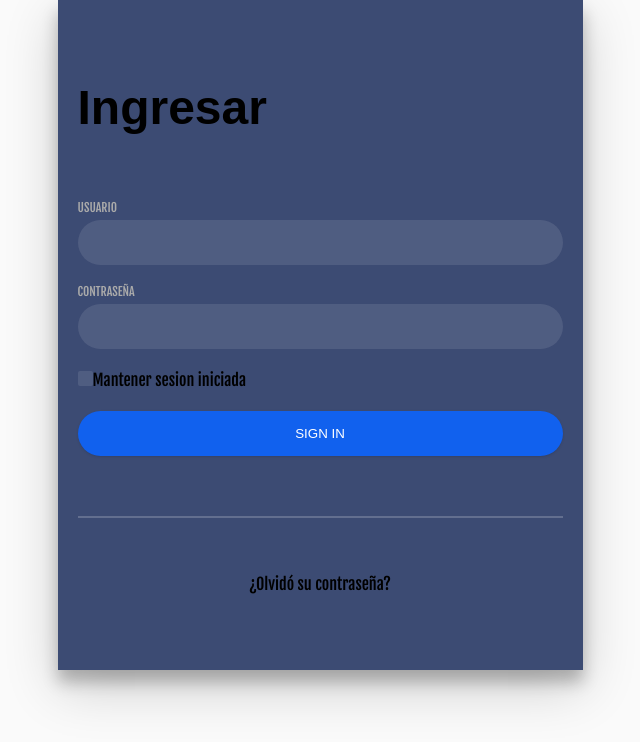
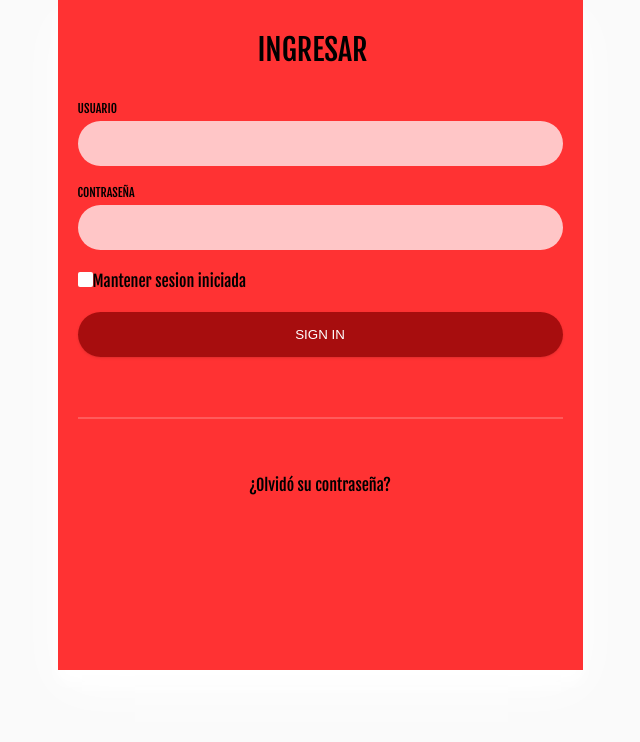
Before and after one commit to Sebas-TM/BodegaYasumiWeb, a React (Vite) app in the folder Bodega-Yasumi/: page /login in a window 1280 px wide. Shown: the top 742 px of the page, without its empty margins (320-960 px from the left). Built offline with nearby package versions, Linux system fonts and the light colour scheme.

Commit message:
Login y register maquetados

```diff
--- a/Bodega-Yasumi/src/assets/scss/components/login/login.scss
+++ b/Bodega-Yasumi/src/assets/scss/components/login/login.scss
@@ -24,15 +24,16 @@ a{color:inherit;text-decoration:none}
 	max-width:525px;
 	min-height:670px;
 	position:relative;
-	box-shadow:0 12px 15px 0 rgba(0,0,0,.24),0 17px 50px 0 rgba(0,0,0,.19);
+	box-shadow:0 12px 15px 0 #fff,0 17px 50px 0 rgba(255, 255, 255, 1);
 }
 .login-html{
 	width:100%;
 	height:100%;
 	position:absolute;
 	padding: 2rem;
-	background:rgba(40,57,101,.9);
+	background:#ff3233;
 }
+
 // .login-html .sign-in-htm,
 // .login-html .sign-up-htm{
 // 	top:0;
@@ -45,7 +46,6 @@ a{color:inherit;text-decoration:none}
 // 	transition:all .4s linear;
 // }
 .login-html .sign-in,
-.login-html .sign-up,
 .login-form .group .check{
 	display:none;
 }
@@ -55,17 +55,17 @@ a{color:inherit;text-decoration:none}
 	text-transform:uppercase;
 }
 .login-html .tab{
-	font-size:22px;
+	font-size:30px;
+	text-align: center;
 	margin-right:15px;
 	padding-bottom:5px;
 	margin:0 15px 10px 0;
 	display:inline-block;
 	border-bottom:2px solid transparent;
 }
-.login-html .sign-in:checked + .tab,
-.login-html .sign-up:checked + .tab{
-	color:#fff;
-	border-color:#1161ee;
+.login-html .sign-in:checked + .tab{
+	color:rgb(0, 0, 0);
+	border-color:#eeeeee;
 }
 .login-form{
 	min-height:345px;
@@ -77,10 +77,16 @@ a{color:inherit;text-decoration:none}
 	margin-bottom:15px;
 }
 .login-form .group .label,
-.login-form .group .input,
+.login-form .group .input{
+	width:100%;
+	color:rgb(95, 92, 92);
+	display:block;
+}
+
+
 .login-form .group .button{
 	width:100%;
-	color:#fff;
+	color:rgb(255, 255, 255);
 	display:block;
 }
 .login-form .group .input,
@@ -88,18 +94,17 @@ a{color:inherit;text-decoration:none}
 	border:none;
 	padding:15px 20px;
 	border-radius:25px;
-	background:rgba(255,255,255,.1);
+	background:rgba(255,255,255,0.726);
 }
 .login-form .group input[data-type="password"]{
-	text-security:circle;
 	-webkit-text-security:circle;
 }
 .login-form .group .label{
-	color:#aaa;
+	color:rgb(0, 0, 0);
 	font-size:12px;
 }
 .login-form .group .button{
-	background:#1161ee;
+	background:#860000b9;
 }
 .login-form .group label .icon{
 	width:15px;
@@ -107,14 +112,14 @@ a{color:inherit;text-decoration:none}
 	border-radius:2px;
 	position:relative;
 	display:inline-block;
-	background:rgba(255,255,255,.1);
+	background:#fffffffd;
 }
 .login-form .group label .icon:before,
 .login-form .group label .icon:after{
 	content:'';
 	width:10px;
 	height:2px;
-	background:#fff;
+	background:rgb(255, 255, 255);
 	position:absolute;
 	transition:all .2s ease-in-out 0s;
 }
@@ -130,10 +135,10 @@ a{color:inherit;text-decoration:none}
 	transform:scale(0) rotate(0);
 }
 .login-form .group .check:checked + label{
-	color:#fff;
+	color: #fff;
 }
 .login-form .group .check:checked + label .icon{
-	background:#1161ee;
+	background:#3229b3;
 }
 .login-form .group .check:checked + label .icon:before{
 	transform:scale(1) rotate(45deg);
@@ -154,6 +159,7 @@ a{color:inherit;text-decoration:none}
 	margin:60px 0 50px 0;
 	background:rgba(255,255,255,.2);
 }
-.foot-lnk{
+.foot-lnk,
+.login-html .headerlog{
 	text-align:center;
 }
--- a/Bodega-Yasumi/src/assets/scss/components/register/register.scss
+++ b/Bodega-Yasumi/src/assets/scss/components/register/register.scss
@@ -10,16 +10,16 @@ a{color:inherit;text-decoration:none}
 	max-width:525px;
 	min-height:670px;
 	position:relative;
-	box-shadow:0 12px 15px 0 rgba(0,0,0,.24),0 17px 50px 0 rgba(0,0,0,.19);
+	box-shadow:0 12px 15px 0 rgb(241, 250, 246),0 17px 50px 0 rgb(252, 255, 252);
 }
 .register-html{
 	width:100%;
 	height:100%;
 	position:absolute;
 	padding: 2rem;
-	background:rgba(40,57,101,.9);
+	background:rgba(255, 50, 51, 1);
 }
-.register-html .sign-in-html,
+
 .register-html .sign-up-html{
 	top:0;
 	left:0;
@@ -30,7 +30,6 @@ a{color:inherit;text-decoration:none}
 	backface-visibility:hidden;
 	transition:all .4s linear;
 }
-.register-html .sign-in,
 .register-html .sign-up,
 .register-form .group .check{
 	display:none;
@@ -41,18 +40,16 @@ a{color:inherit;text-decoration:none}
 	text-transform:uppercase;
 }
 .register-html .tab{
-	font-size:22px;
+	font-size:30px;
 	margin-right:15px;
+	margin: auto;
 	padding-bottom:5px;
 	margin:0 15px 10px 0;
+	color: rgb(0, 0, 0);
 	display:inline-block;
 	border-bottom:2px solid transparent;
 }
-.register-html .sign-in:checked + .tab,
-.register-html .sign-up:checked + .tab{
-	color:#fff;
-	border-color:#1161ee;
-}
+
 .register-form{
 	min-height:345px;
 	position:relative;
@@ -74,18 +71,17 @@ a{color:inherit;text-decoration:none}
 	border:none;
 	padding:15px 20px;
 	border-radius:25px;
-	background:rgba(255,255,255,.1);
+	background:rgba(255, 255, 255, 0.726);
 }
 .register-form .group input[data-type="password"]{
-	text-security:circle;
 	-webkit-text-security:circle;
 }
 .register-form .group .label{
-	color:#aaa;
-	font-size:12px;
+	color:rgb(0, 0, 0);
+	font-size:15px;
 }
 .register-form .group .button{
-	background:#1161ee;
+	background:#860000b9;
 	margin-top: 2rem;
 }
 .register-form .group label .icon{
@@ -120,7 +116,7 @@ a{color:inherit;text-decoration:none}
 	color:#fff;
 }
 .register-form .group .check:checked + label .icon{
-	background:#1161ee;
+	background:#ff3233;
 }
 .register-form .group .check:checked + label .icon:before{
 	transform:scale(1) rotate(45deg);
@@ -140,6 +136,7 @@ a{color:inherit;text-decoration:none}
 	margin:60px 0 50px 0;
 	background:rgba(255,255,255,.2);
 }
-.foot-lnk{
+.foot-lnk,
+.register-html .headerreg{
 	text-align:center;
 }
--- a/Bodega-Yasumi/src/components/Navigation.jsx
+++ b/Bodega-Yasumi/src/components/Navigation.jsx
@@ -24,10 +24,10 @@ const Navigation = () => {
                         ingresar
                         <i className='icon header__icon bx bxs-lock-alt' />
                     </Link>
-                    <a className="navegacion__enlace navegacion__enlace--rojo" href="">
+                    <Link className="navegacion__enlace navegacion__enlace--rojo" to="register">
                         registrar
                         <i className='icon header__icon bx bxs-user-plus' />
-                    </a>
+                    </Link>
                     <button className="icon__bars">
                         <div></div>
                         <div></div>
--- a/Bodega-Yasumi/src/pages/Login/Login.jsx
+++ b/Bodega-Yasumi/src/pages/Login/Login.jsx
@@ -4,7 +4,7 @@ const Login = () => {
     return (
         <div className="login-wrap">
             <form className="login-html">
-                <h2>Ingresar</h2>
+            <div className="headerlog"><label htmlFor="tab-2" className="tab">Ingresar</label></div>
                 <div className="login-form">
                     <div className="group">
                         <label htmlFor="user" className="label">Usuario</label>
--- a/Bodega-Yasumi/src/pages/Register/Register.jsx
+++ b/Bodega-Yasumi/src/pages/Register/Register.jsx
@@ -4,7 +4,7 @@ const Register = () => {
     return (
         <div className="register-wrap">
             <div className="register-html">
-                <input type="radio" name="tab" className="sign-up" /><label htmlFor="tab-2" className="tab">Registrarse</label>
+                <div className='headerreg'><label htmlFor="tab-2" className="tab">REGISTRARSE</label></div>
                 <form className="register-form">
                     <div className="sign-up-htm">
                         <div className="group">
@@ -24,7 +24,7 @@ const Register = () => {
                             <input id="pass" type="text" className="input" />
                         </div>
                         <div className="group">
-                            <input type="submit" className="button button__register" value="Sign Up" />
+                            <input type="submit" className="button button__register" value="Registrar" />
                         </div>
                         <div className="hr"></div>
                         <div className="foot-lnk">
```
